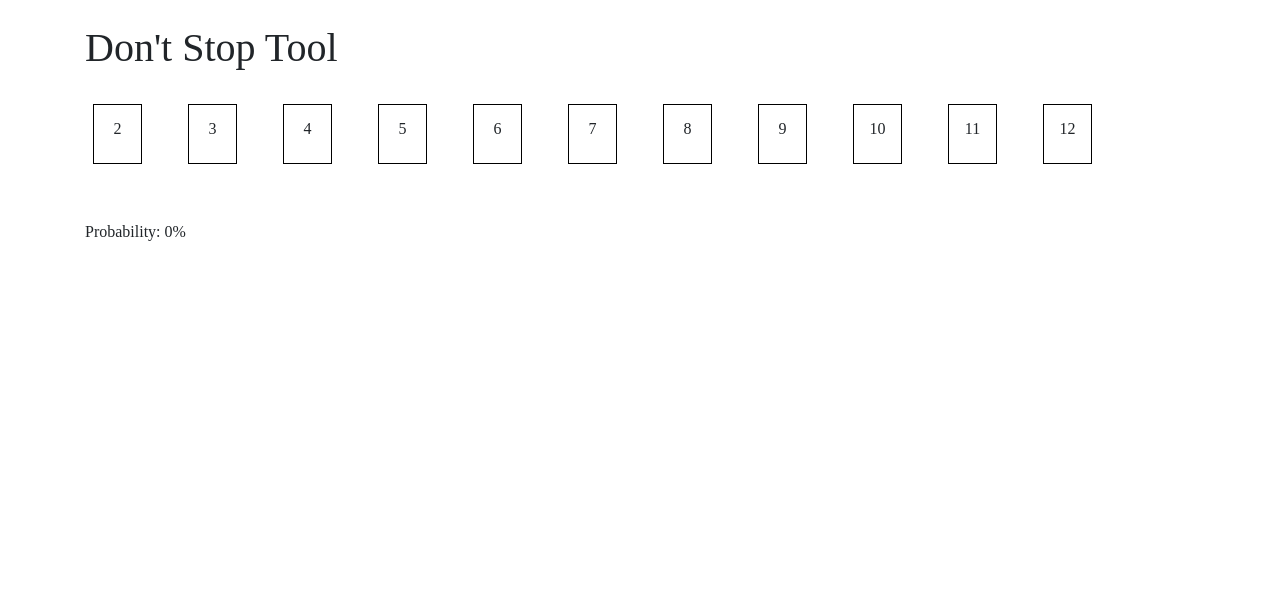
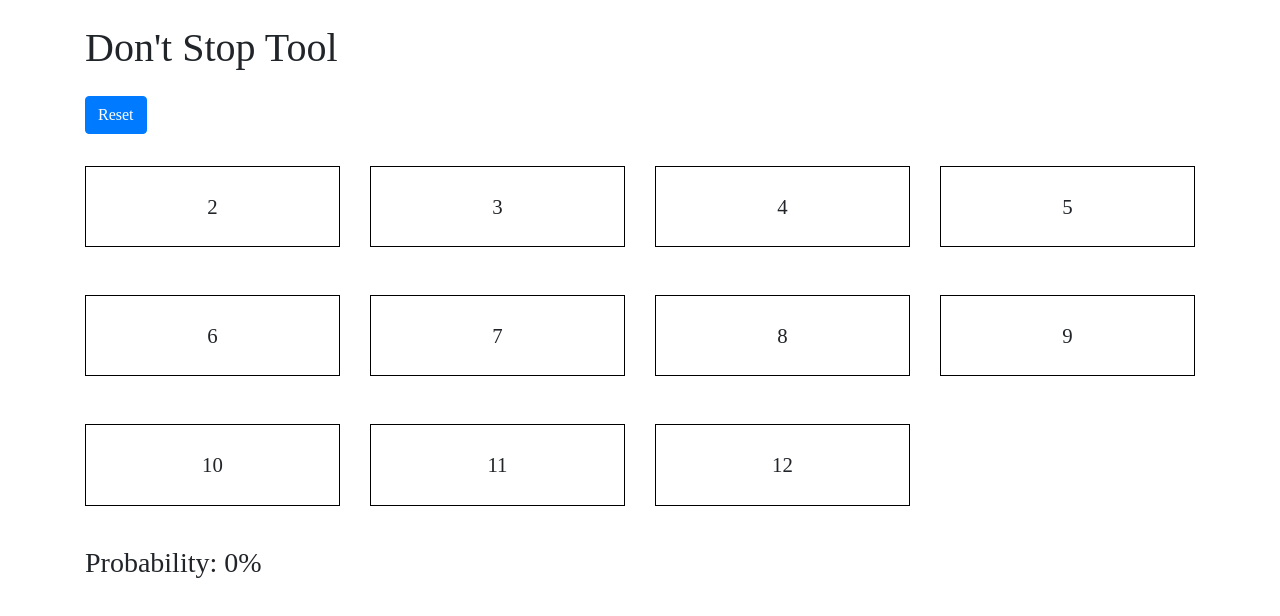
Before and after one commit to wbruntra/cantstop, a React (Create React App) app: page / in a window 1280 px wide. Shown: the top 616 px of the page. Built offline with nearby package versions, Linux system fonts and the light colour scheme.

Commit message:
Add clear button, more styles

```diff
--- a/package.json
+++ b/package.json
@@ -9,6 +9,7 @@
     "@testing-library/user-event": "^7.1.2",
     "gh-pages": "^2.2.0",
     "lodash": "^4.17.15",
+    "node-sass": "^4.13.1",
     "react": "^16.13.1",
     "react-dom": "^16.13.1",
     "react-scripts": "3.4.1"
--- a/src/App.css
+++ b/src/App.css
@@ -7,9 +7,8 @@
 }
 
 .number {
-  min-height: 60px;
   border: 1px solid black;
-  padding-top: 12px;
+  font-size: 1.3em;
 }
 
 .selected {
--- a/src/App.js
+++ b/src/App.js
@@ -39,7 +39,20 @@ function App() {
       <div className="my-4">
         <h1>Don't Stop Tool</h1>
       </div>
-      <div className="row text-center mb-5">
+      <div className="row my-2">
+        <div className="col">
+          <button
+            onClick={() => {
+              setSelected([])
+            }}
+            className="btn btn-primary"
+          >
+            Reset
+          </button>
+        </div>
+      </div>
+
+      <div className="row text-center mb-3">
         {nums.map((i) => {
           return (
             <div
@@ -47,15 +60,19 @@ function App() {
                 toggleBox(i)
               }}
               key={`num-${i}`}
-              className={`col-3 col-lg-1 my-2`}
+              className={`col-3 my-4`}
             >
-              <div className={`${selected.includes(i) ? 'selected' : ''} mx-2 number my-auto`}>{i}</div>
+              <div className={`${selected.includes(i) ? 'selected' : ''} p-4 number my-auto`}>
+                {i}
+              </div>
             </div>
           )
         })}
       </div>
       <div className="row">
-        <div className="col">Probability: {`${(100 * p).toString().slice(0, 4)}%`}</div>
+        <div className="col">
+          <h3>Probability: {`${(100 * p).toString().slice(0, 4)}%`}</h3>
+        </div>
       </div>
     </div>
   )
```
Also changed, not shown: 2 other files (tests, documents, lock files or other folders).
